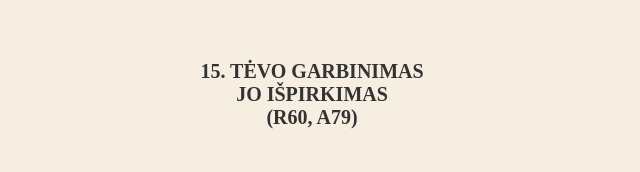
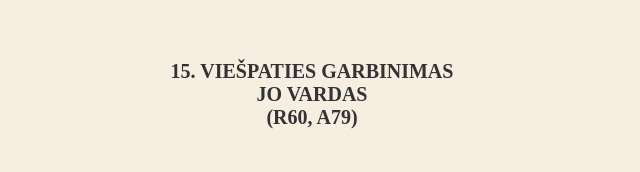
Before and after one commit to guykozlovskij/himnynas, a plain HTML site: page hymns/15.html in a window 1280 px wide. Shown: the top 172 px of the page, without its empty margins (328-968 px from the left). Drawn offline with Linux system fonts and the light colour scheme.

Commit message:
Update 15.html

```diff
--- a/hymns/15.html
+++ b/hymns/15.html
@@ -11,8 +11,8 @@
 
 <body>
   <section class="hymn">
-    <h4>15. TĖVO GARBINIMAS<br>
-      JO IŠPIRKIMAS<br>
+    <h4>15. VIEŠPATIES GARBINIMAS<br>
+      JO VARDAS<br>
       (R60, A79)<br>
 
     </h4>
```
